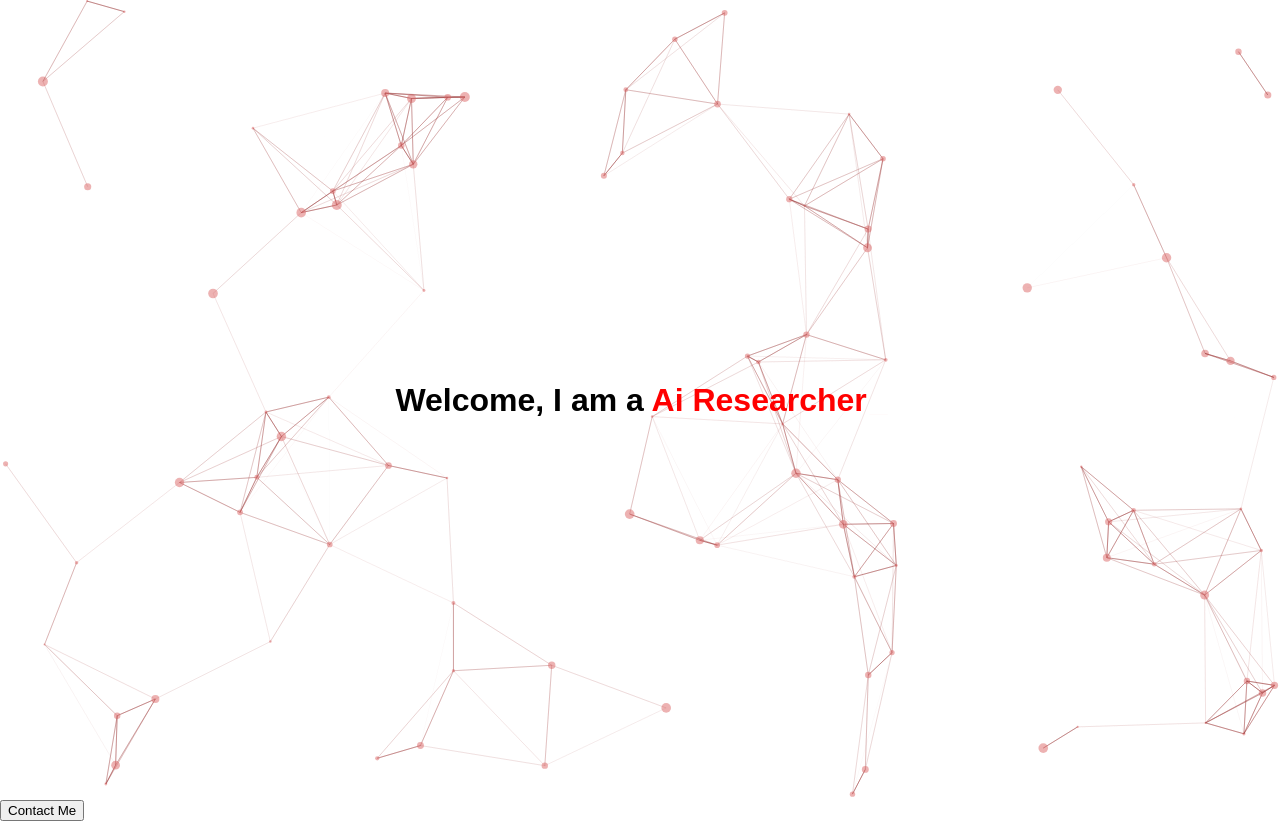
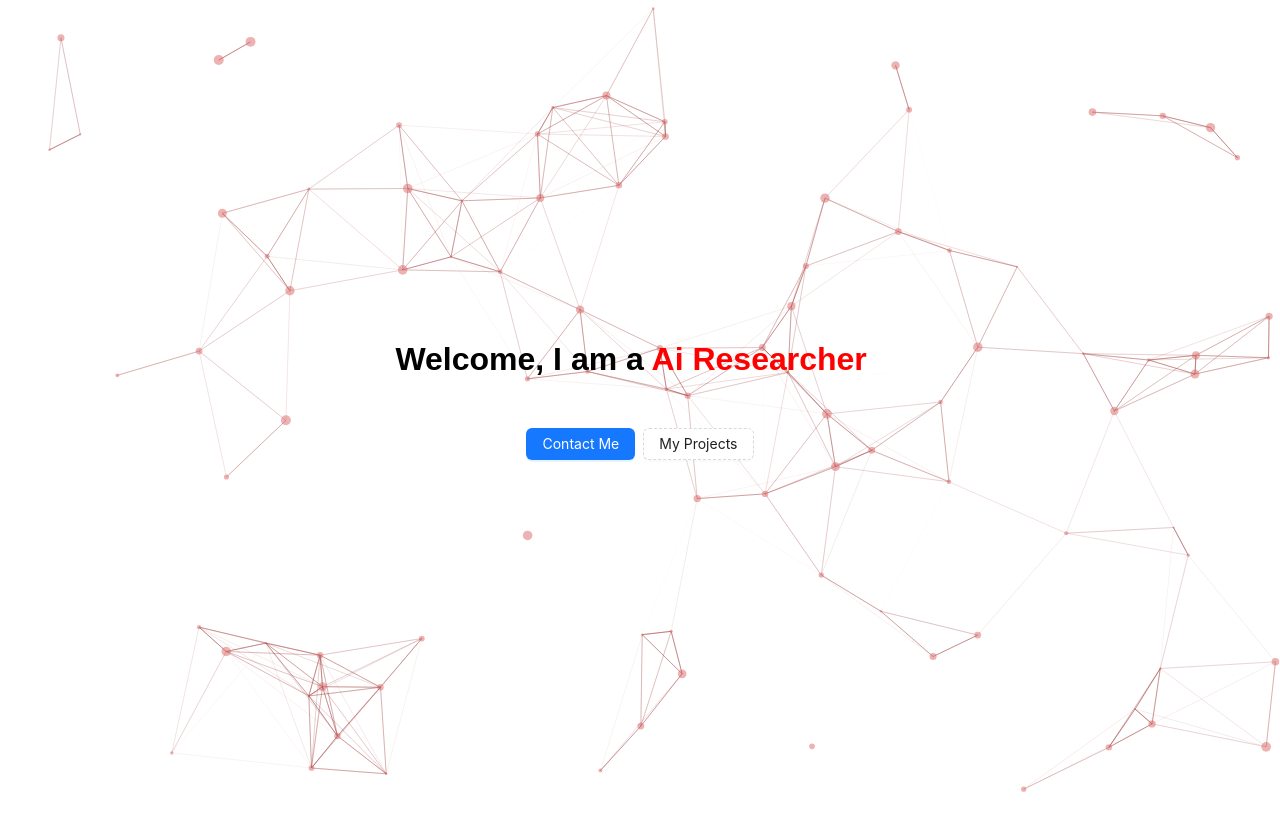
Before and after one commit to sourenaKhanzadeh/sourenaKhanzadeh.github.io, a React (Create React App) app: page / in a window 1280 px wide. After the commit the page ends 800 px from the top, so only its background shows below. Built offline with nearby package versions, Linux system fonts and the light colour scheme.

Commit message:
landingpage almost done

```diff
--- a/src/components/landingPage/landingpage.js
+++ b/src/components/landingPage/landingpage.js
@@ -2,6 +2,7 @@ import React from "react";
 import Particles from "react-tsparticles";
 import { loadFull } from "tsparticles";
 import { useCallback } from "react";
+import { Button, Space } from "antd";
 import TypewriterComponent from "../utils/typewriter";
 import "../../scss/index.scss";
 
@@ -75,7 +76,7 @@ const LandingPage = () => {
                                 default: "bounce",
                             },
                             random: false,
-                            speed: 3,
+                            speed: 1.5,
                             straight: false,
                         },
                         number: {
@@ -102,11 +103,14 @@ const LandingPage = () => {
                 }}
 
             />
-            <div style={{position: 'relative', zIndex: 10}}>
+            <div className={"page"}>
                 <div className={"landing-page"}>
                     <h1>Welcome, I am a <span><TypewriterComponent/></span></h1>
                 </div>
-                <button className={"btn btn-primary"}>Contact Me</button>
+                <Space wrap>
+                    <Button type={"primary"}>Contact Me</Button>
+                    <Button type={"dashed"}>My Projects</Button>
+                </Space>
             </div>
         </>
         );
--- a/src/scss/index.scss
+++ b/src/scss/index.scss
@@ -6,8 +6,18 @@ html, body {
 }
 
 .page {
-  background: #fff;
+  background: transparent;
   color: #000;
+  position: relative;
+    z-index: 10;
+  display: flex;
+  flex-direction: column;
+    justify-content: center;
+    align-items: center;
+    height: 100vh;
+  Button{
+    margin-top: 50px;
+  }
 }
 
 
@@ -22,7 +32,6 @@ html, body {
     align-items: center;
   background: transparent;
   color: #000;
-    height: 100vh;
   z-index: 10;
 }
 
```
